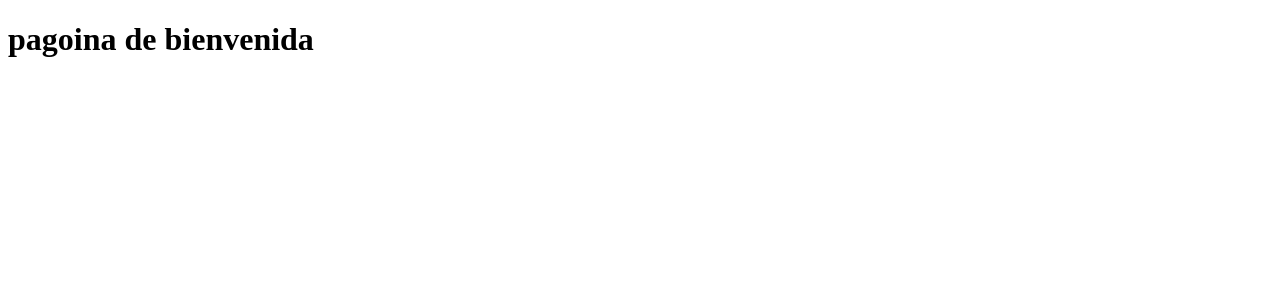
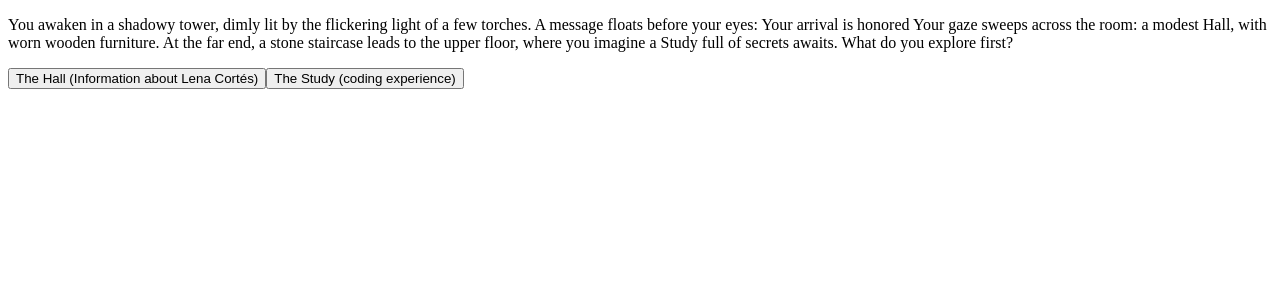
Before and after one commit to LenaH92/portfolioAdventure, a React (Vite) app: page /welcome in a window 1280 px wide. Shown: the top 300 px of the page. Built offline with nearby package versions, Linux system fonts and the light colour scheme.

Commit message:
first try with the translation of welcomescreen

```diff
--- a/src/pages/WelcomePage.jsx
+++ b/src/pages/WelcomePage.jsx
@@ -1,5 +1,20 @@
+import { useTranslation } from "react-i18next";
+
 const WelcomePage = () => {
-    return (<><h1>pagoina de bienvenida</h1></>);
+
+    const { t } = useTranslation()
+
+    const description = t("welcomeScreen.descriptiveText");
+    const opt1 = t("welcomeScreen.option1");
+    const opt2 = t("welcomeScreen.option2");
+
+
+    return (<><div>
+        <p>{description}</p>
+        <div className="optionsDiv">
+            <button> {opt1}</button>
+            <button> {opt2}</button>
+        </div></div></>);
 }
 
 export default WelcomePage;
```
